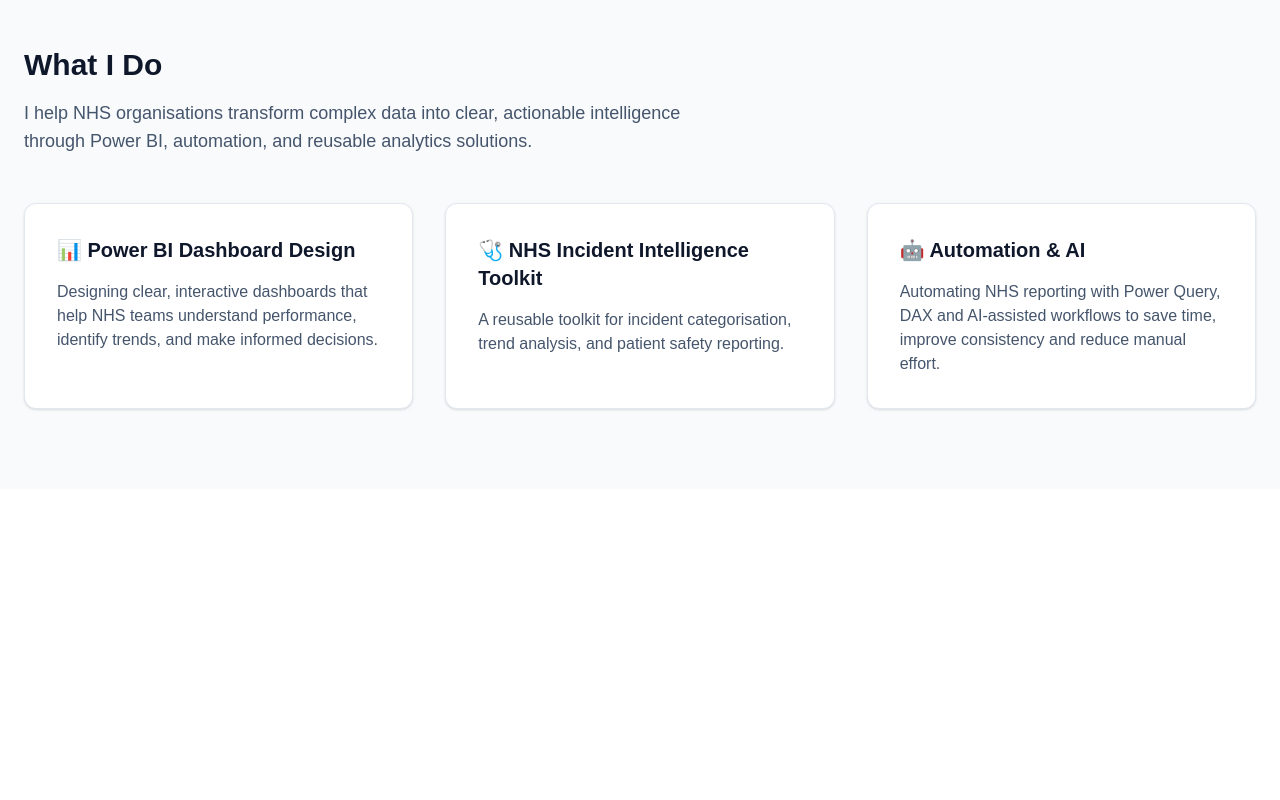
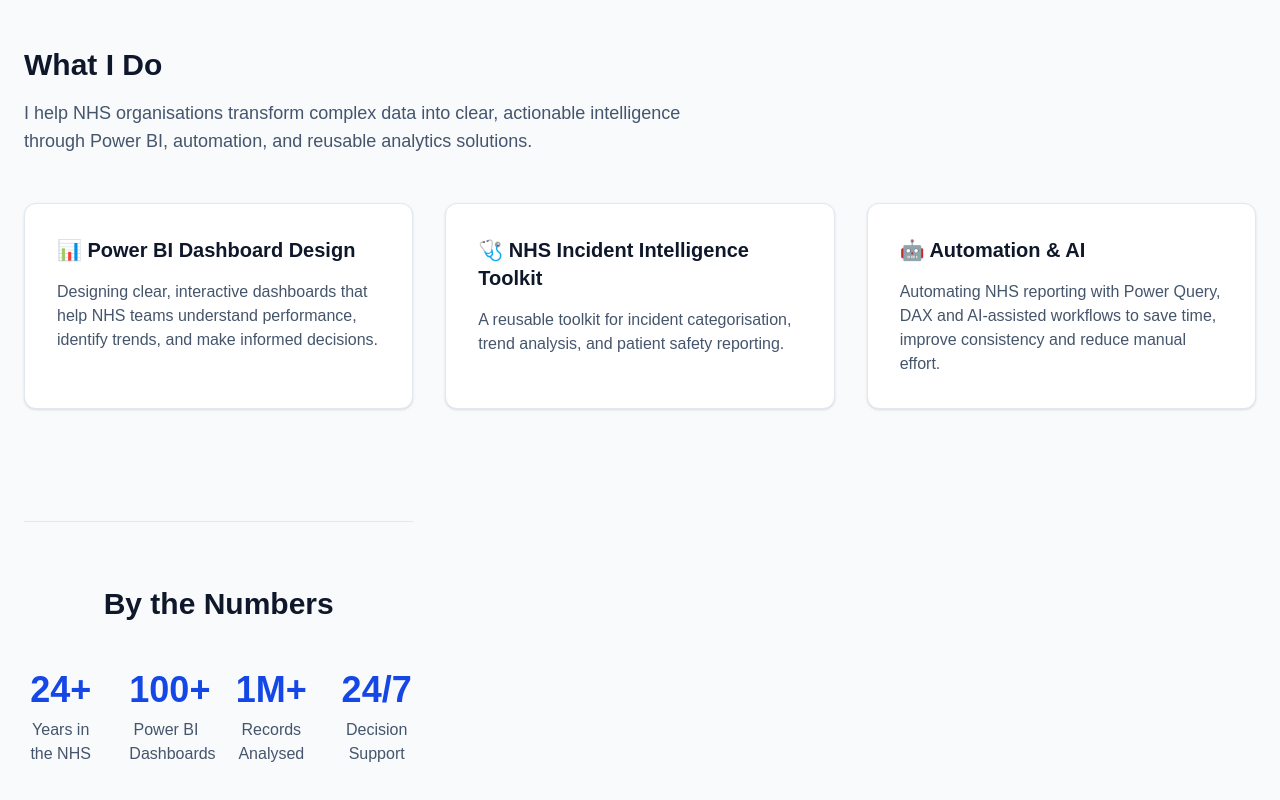
Before and after one commit to 24Mark8/templatecanvasiq, a Next.js app: page / in a window 1280 px wide. Shown: the part 674-1474 px from the top of the page. Before the commit the page ends 1163 px from the top, so only its background shows below. Built offline with nearby package versions, Linux system fonts and the light colour scheme.

Commit message:
Update page.tsx

```diff
--- a/app/page.tsx
+++ b/app/page.tsx
@@ -110,6 +110,33 @@ export default function Home() {
                 effort.
               </p>
             </div>
+            <section className="mt-20 border-t border-slate-200 pt-16">
+  <h2 className="text-center text-3xl font-bold text-slate-900">
+    By the Numbers
+  </h2>
+
+  <div className="mt-12 grid gap-8 text-center md:grid-cols-4">
+    <div>
+      <h3 className="text-4xl font-extrabold text-blue-700">24+</h3>
+      <p className="mt-2 text-slate-600">Years in the NHS</p>
+    </div>
+
+    <div>
+      <h3 className="text-4xl font-extrabold text-blue-700">100+</h3>
+      <p className="mt-2 text-slate-600">Power BI Dashboards</p>
+    </div>
+
+    <div>
+      <h3 className="text-4xl font-extrabold text-blue-700">1M+</h3>
+      <p className="mt-2 text-slate-600">Records Analysed</p>
+    </div>
+
+    <div>
+      <h3 className="text-4xl font-extrabold text-blue-700">24/7</h3>
+      <p className="mt-2 text-slate-600">Decision Support</p>
+    </div>
+  </div>
+</section>
           </div>
         </div>
       </section>
```
